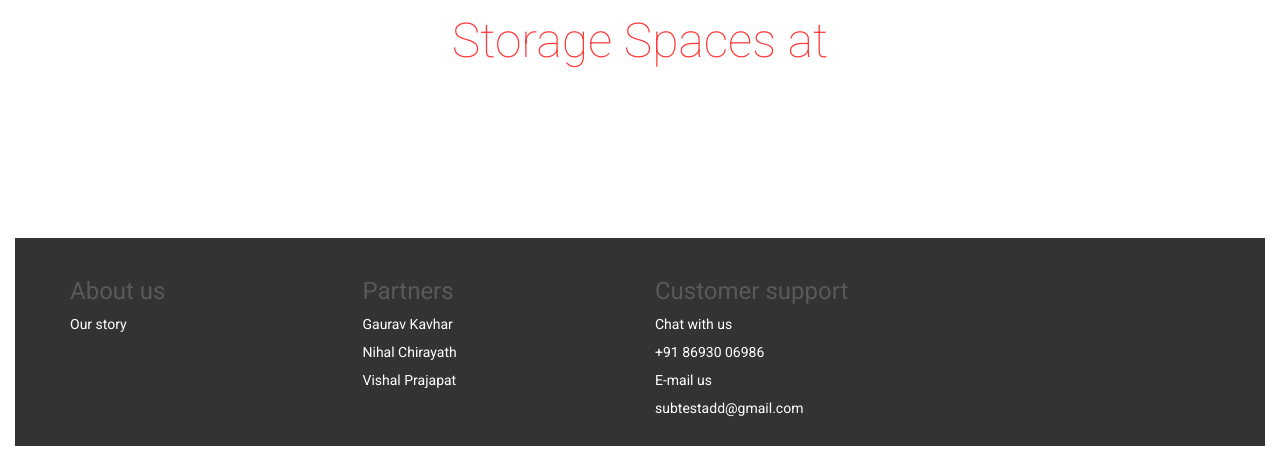
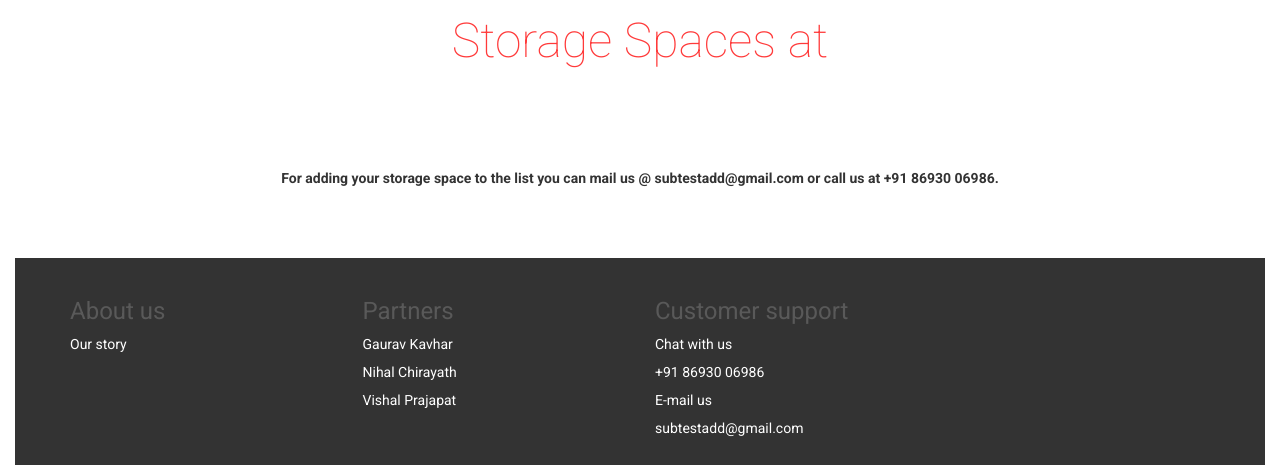
Before and after one commit to vishalzyy/JaiKisan, a PHP site: page /storagePull.php in a window 1280 px wide. Shown: the part 65-530 px from the top of the page. Run offline with PHP 8.4, Linux system fonts and the light colour scheme; data comes from the database, SQL or seed files in the repository; data that the repository does not hold is empty; some libraries are stand-ins or nearby versions.

Commit message:
Added contact details

```diff
--- a/crops.php
+++ b/crops.php
@@ -42,7 +42,7 @@
 
 if(!isset($_POST["districtS"])){
   echo "<h1 class='text-center head red'>Select your District here</h1>";
-    echo "<form name='selection' method='post' action ='' >";
+    echo "<form name='selection' method='post' action=''>";
       echo  "<table align='center'>";
         echo "<tr></tr><tr>";
         echo    "<th>Select your district : </th><td><input list='Districts' name='districtS' required>";
--- a/storagePull.php
+++ b/storagePull.php
@@ -57,7 +57,7 @@
 </div>
 </div>
 <br>
-<br>
+<p><b><center>For adding your storage space to the list you can mail us @ subtestadd@gmail.com or call us at +91 86930 06986.</center></b></p>
 <br>
 <br>
 <br>
```
